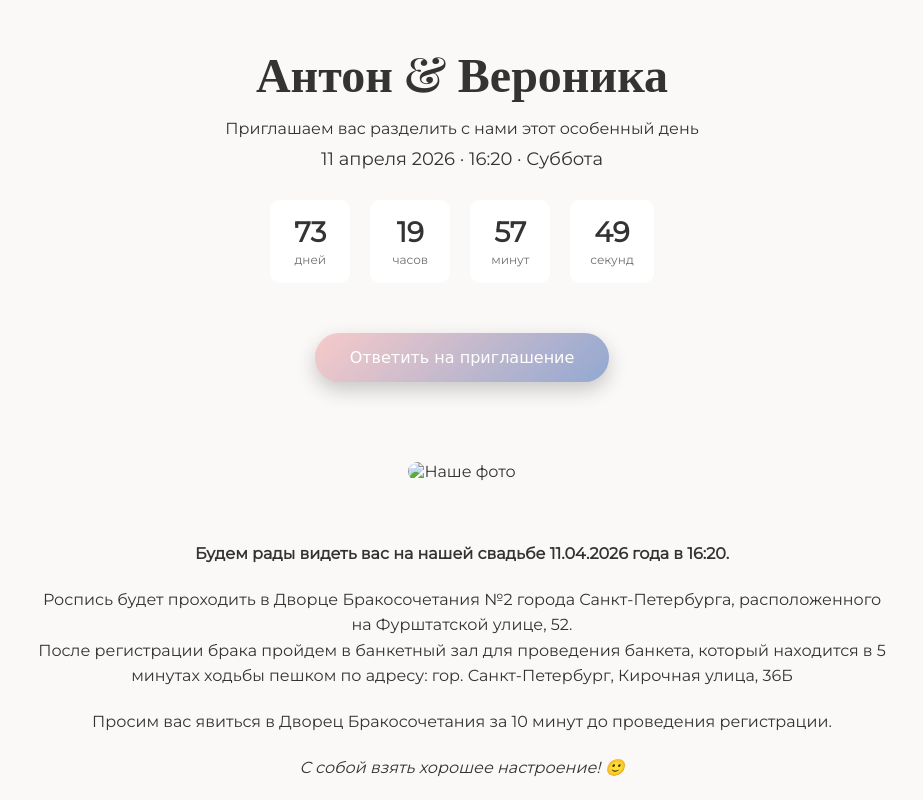
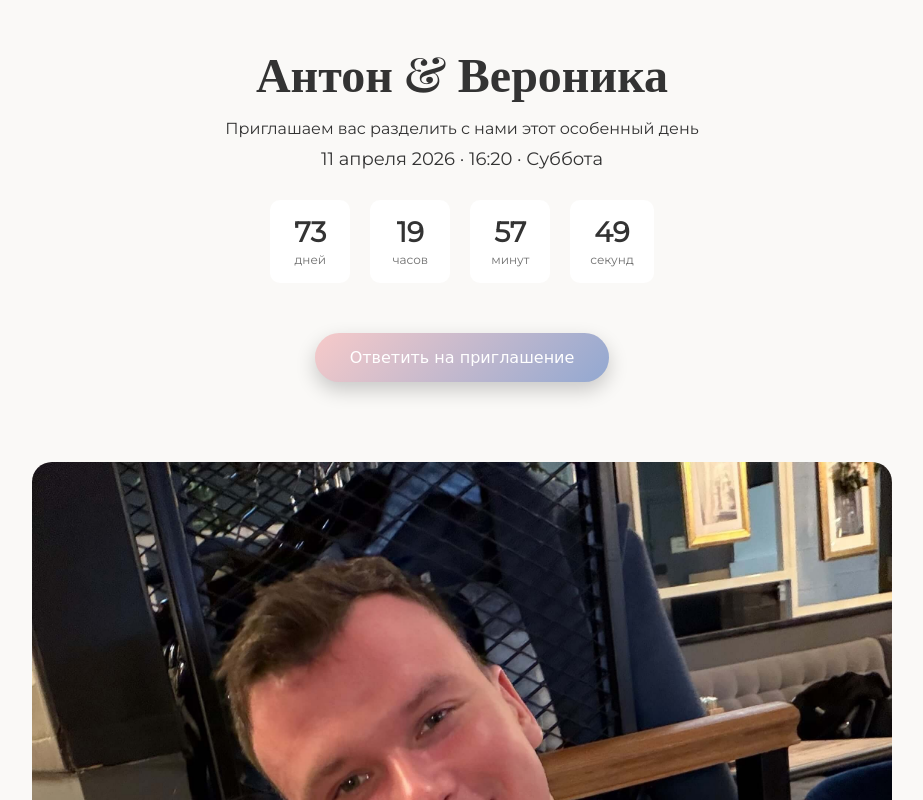
Before and after one commit to Khaera/wedding_invite, a website: page index.html in a window 1280 px wide. Shown: the top 800 px of the page, without its empty margins (178-1101 px from the left). Drawn offline with nearby package versions, Linux system fonts and the light colour scheme.

Commit message:
fix size img

```diff
--- a/index.html
+++ b/index.html
@@ -34,7 +34,7 @@
     <!-- Photo -->
     <section class="photo-section">
       <!-- Просто замени src на своё фото -->
-      <img src="https://s438vla.storage.yandex.net/rdisk/832c77b08332f49fb9d41318a2c45b63377f1adfd8f7b3f0716b5c12924e08ee/697955af/2R0EnjzHWt0CHT2ndfWScPGYha8EDLhFSyhiR28WMFiRgUJz9ZN2WeYNNRNyEWk4IPKHm9fczX1tSS1Ylt-8bQ==?uid=273450496&filename=we_are.JPG&disposition=inline&hash=&limit=0&content_type=image%2Fjpeg&owner_uid=273450496&fsize=338241&hid=ffaa3e07a88be8a73a4359badb8466fa&media_type=image&tknv=v3&etag=f270727d31dbb80de0119b8bfe750bb9&ts=64967abad89c0&s=8d807c920b67e2fb77a8f8abfcca2544e6750f9972370d0c63b8c00a43bc2874&pb=U2FsdGVkX191VxcNnuLE16XoNfJxUKgKtiVFza91E2KRdp3Cg2WEUThXA1El-u7r2KwUs_F54eLAWe7pAtOOYIIxr04fRFaBpcl1lz85v0E" alt="Наше фото">
+      <img src="https://raw.githubusercontent.com/Khaera/wedding_invite/refs/heads/main/we_are.JPG" alt="Наше фото">
     </section>
 
     <!-- Text -->
```
